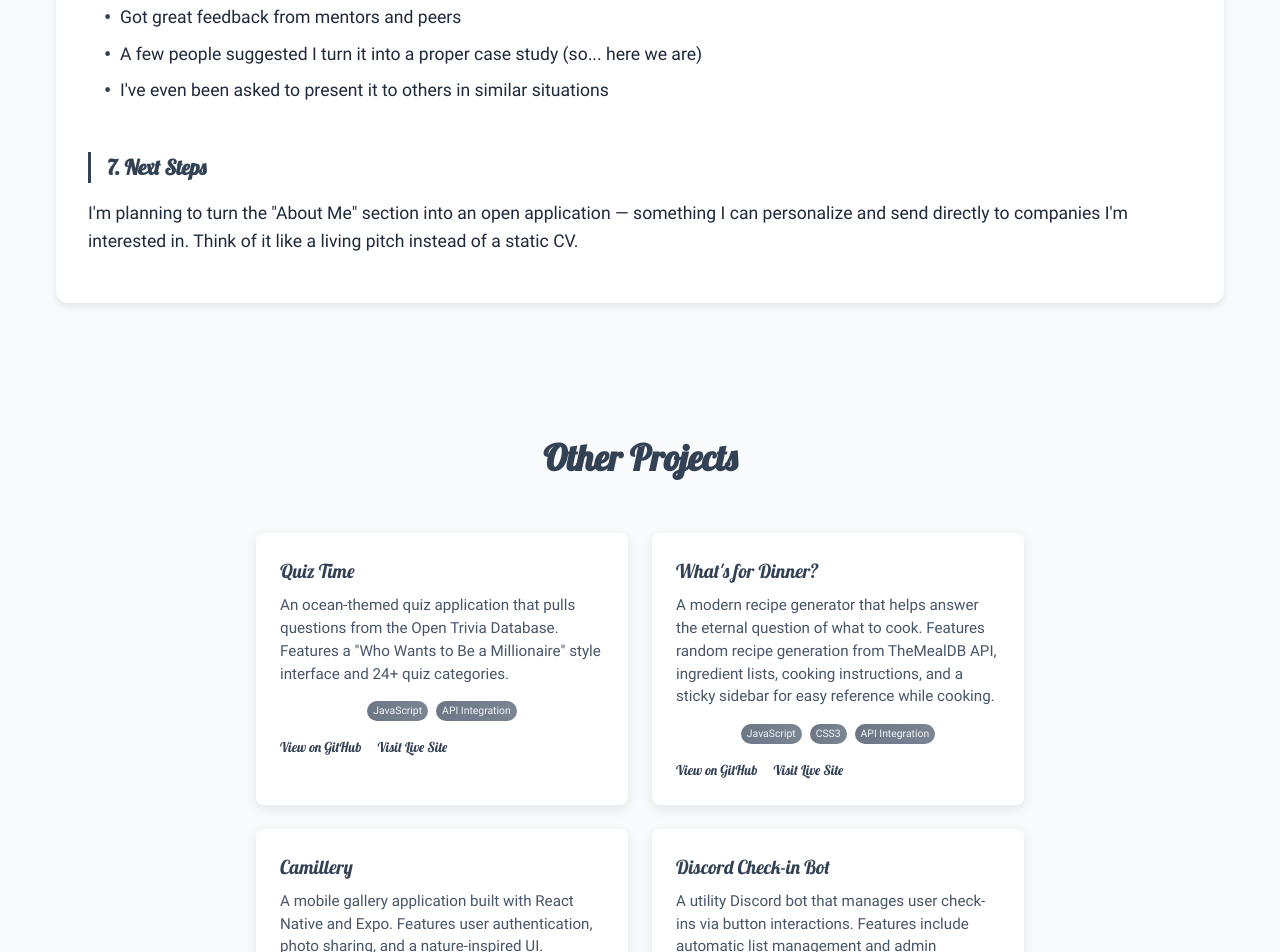
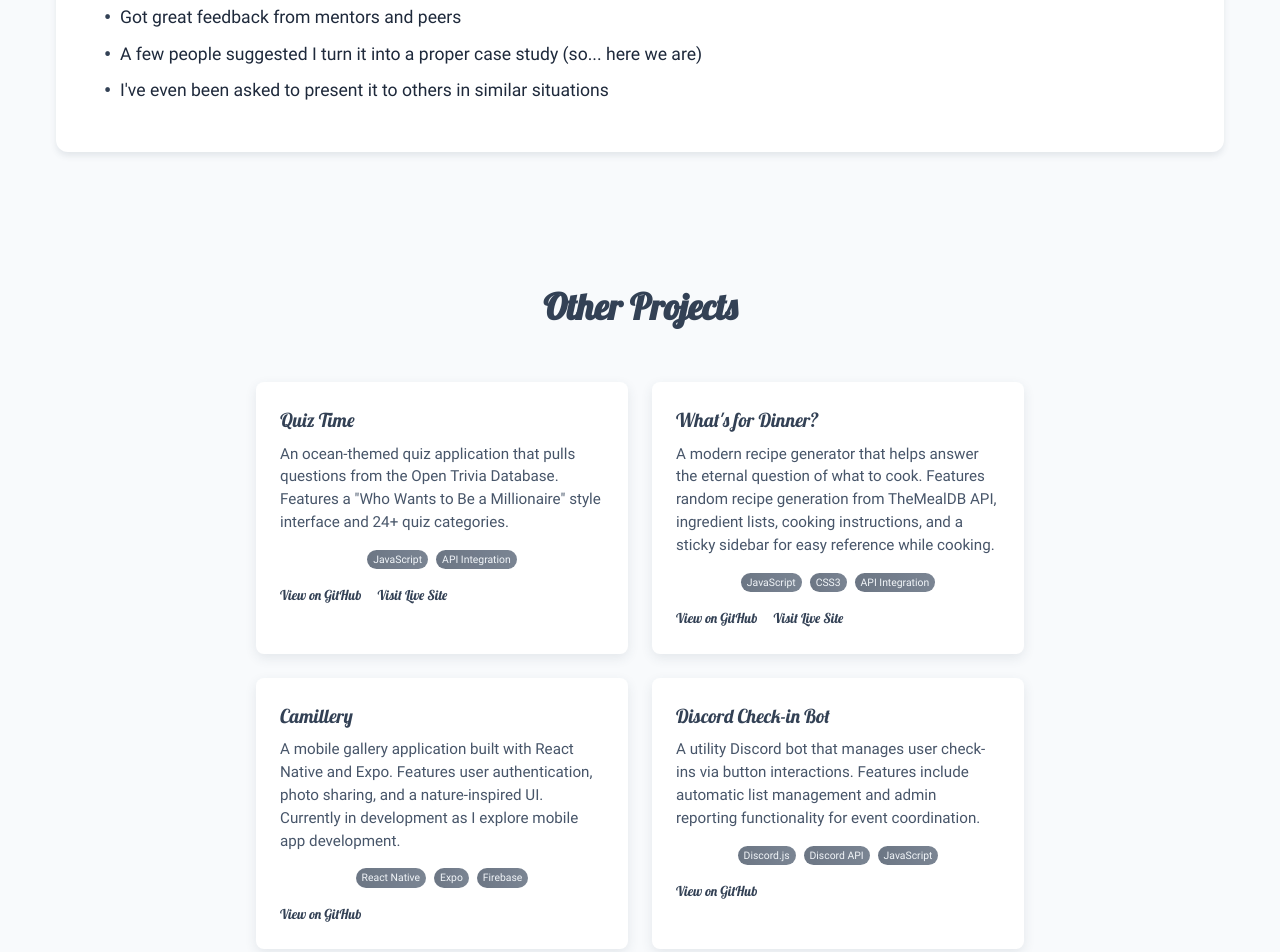
Before and after one commit to MariusChristensen/portfolio-site, a plain HTML site: page index.html in a window 1280 px wide. Shown: the part 5262-6214 px from the top of the page. Drawn offline with Linux system fonts and the light colour scheme.

Commit message:
removed an outdated section, already implemented that

```diff
--- a/index.html
+++ b/index.html
@@ -512,16 +512,6 @@
                   </li>
                 </ul>
               </div>
-
-              <div class="case-study-section">
-                <h4>7. Next Steps</h4>
-                <p>
-                  I'm planning to turn the "About Me" section into an open
-                  application — something I can personalize and send directly to
-                  companies I'm interested in. Think of it like a living pitch
-                  instead of a static CV.
-                </p>
-              </div>
             </div>
           </article>
         </section>
```
